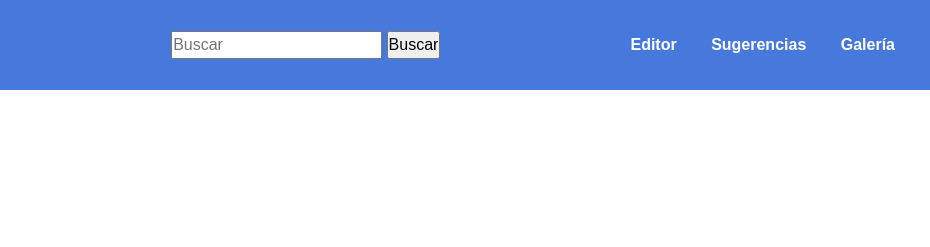
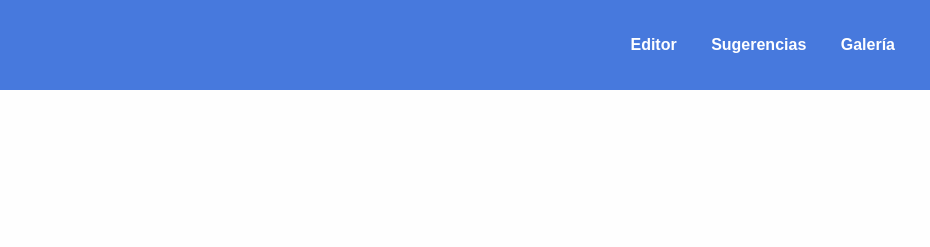
Before and after one commit to GabrielAlejandro0912/RHMEDIAHUB, a plain HTML site: page RHMEDIAHUB/Inicio/Inicio.html in a window 1280 px wide. Shown: the top 247 px of the page, 350-1280 px from the left. Drawn offline with nearby package versions, Linux system fonts and the light colour scheme.

Commit message:
Add files via upload

```diff
--- a/RHMEDIAHUB/Inicio/Inicio.html
+++ b/RHMEDIAHUB/Inicio/Inicio.html
@@ -17,15 +17,6 @@
         <div id="Header">
             <header>
                 <img src="Panasonic_logo.png" alt="Logo Panasonic">
-                <div class="search-box">
-                    <form method="get" id="search-form">
-                        <fieldset>
-                            <input type="text" id="search-input" placeholder="Buscar" />
-                            <input class="search-button" type="submit" value="Buscar" />
-                            <i class="search-icon"></i>
-                        </fieldset>
-                    </form>
-                </div>
                 <nav>
                     <ul>
                         <li><a href="Editor.html">Editor</a></li>
```
